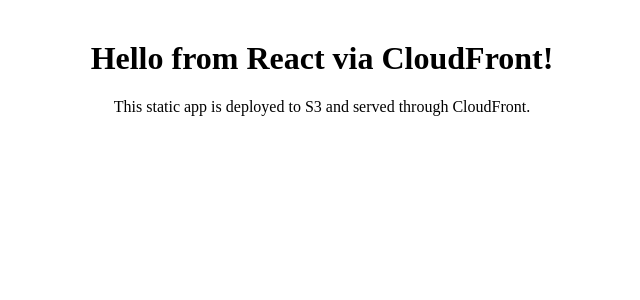
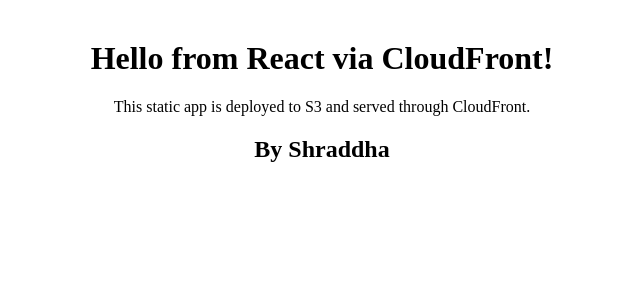
Before and after one commit to iam-shraddha/react-cloudfront-app, a React (Create React App) app: page / in a window 1280 px wide. Shown: the top 300 px of the page, without its empty margins (318-958 px from the left). Built offline with nearby package versions, Linux system fonts and the light colour scheme.

Commit message:
Update App.js

```diff
--- a/src/App.js
+++ b/src/App.js
@@ -5,6 +5,7 @@
     <div style={{ textAlign: 'center', marginTop: '40px' }}>
       <h1>Hello from React via CloudFront!</h1>
       <p>This static app is deployed to S3 and served through CloudFront.</p>
+      <h2>By Shraddha</h2>
     </div>
   );
 }
```
